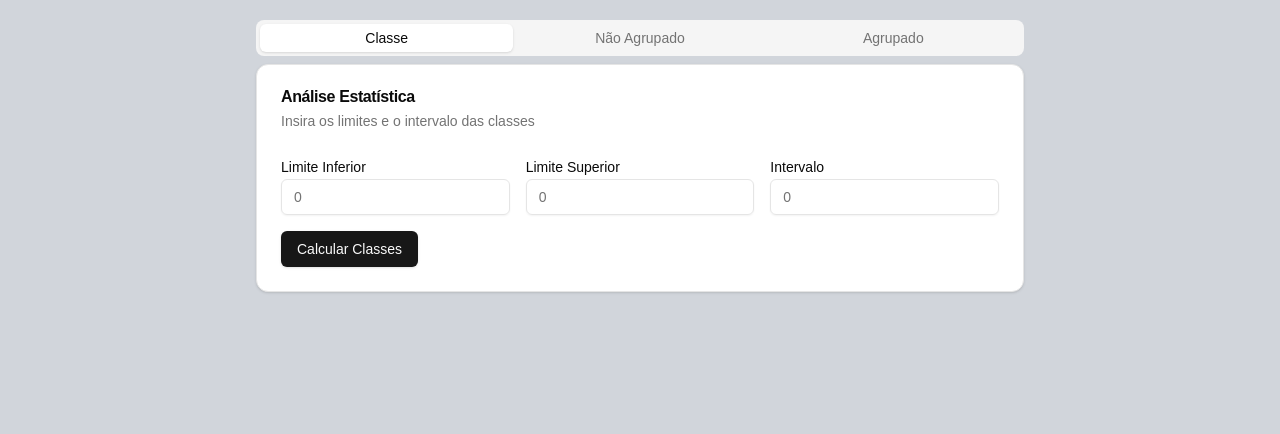
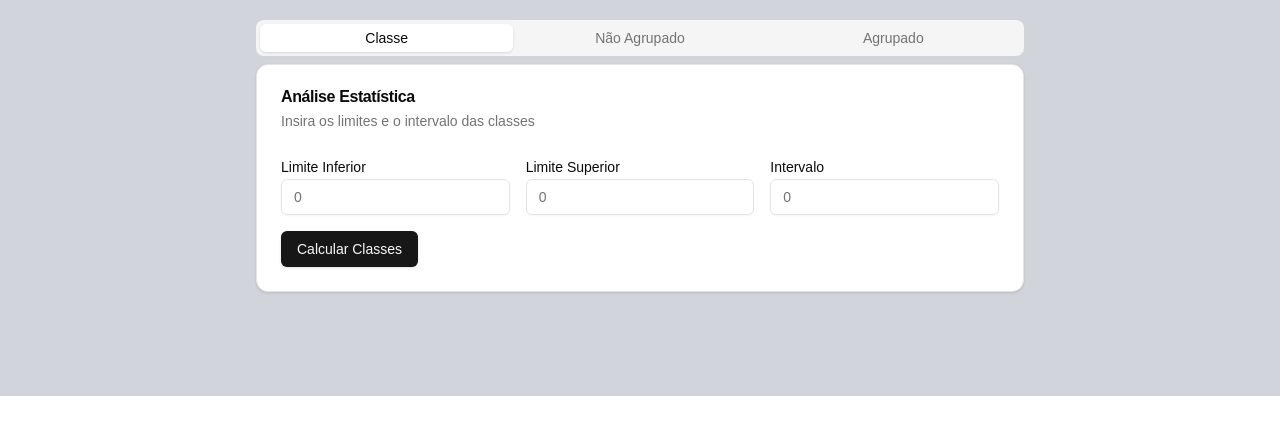
Before and after one commit to educls/stat_table_react, a Next.js app: page / in a window 1280 px wide. Shown: the top 434 px of the page. Built offline with nearby package versions, Linux system fonts and the light colour scheme.

Commit message:
fix: margin of tabs

```diff
--- a/app/page.tsx
+++ b/app/page.tsx
@@ -11,8 +11,8 @@ import ClasseTab from "@/app/pages/classe/page"
 
 export default function Home() {
   return (
-    <div className="flex justify-center w-full h-screen bg-gray-300">
-      <Tabs defaultValue="classe" className="flex flex-col w-full mt-5 sm:w-[60%]">
+    <div className="flex justify-center w-full h-full bg-gray-300 overflow-auto">
+      <Tabs defaultValue="classe" className="flex flex-col w-full mt-5 pb-20 mx-2 sm:w-[60%]">
         <TabsList className="grid w-full grid-cols-3">
           <TabsTrigger value="classe">Classe</TabsTrigger>
           <TabsTrigger value="naoagrupado">Não Agrupado</TabsTrigger>
```
